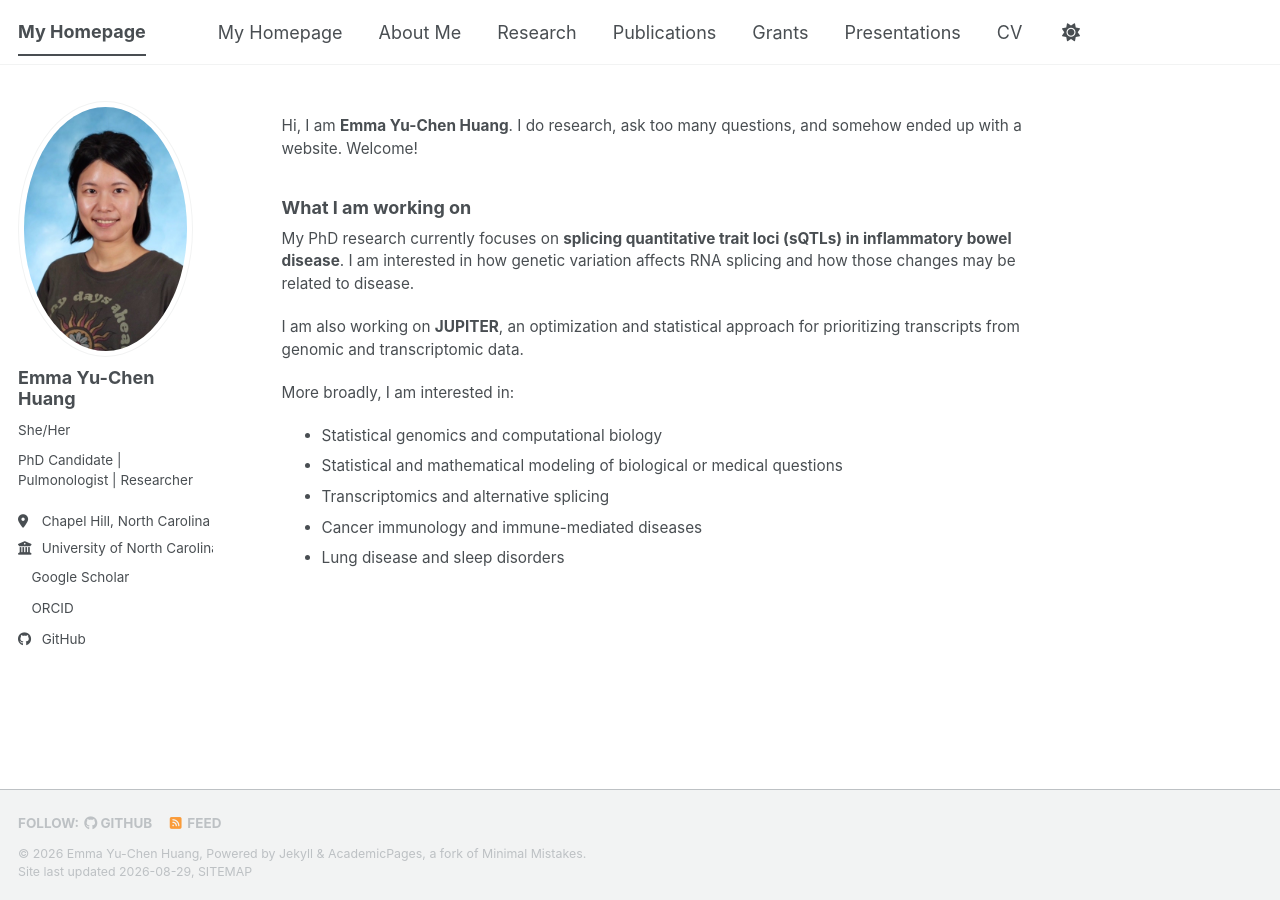
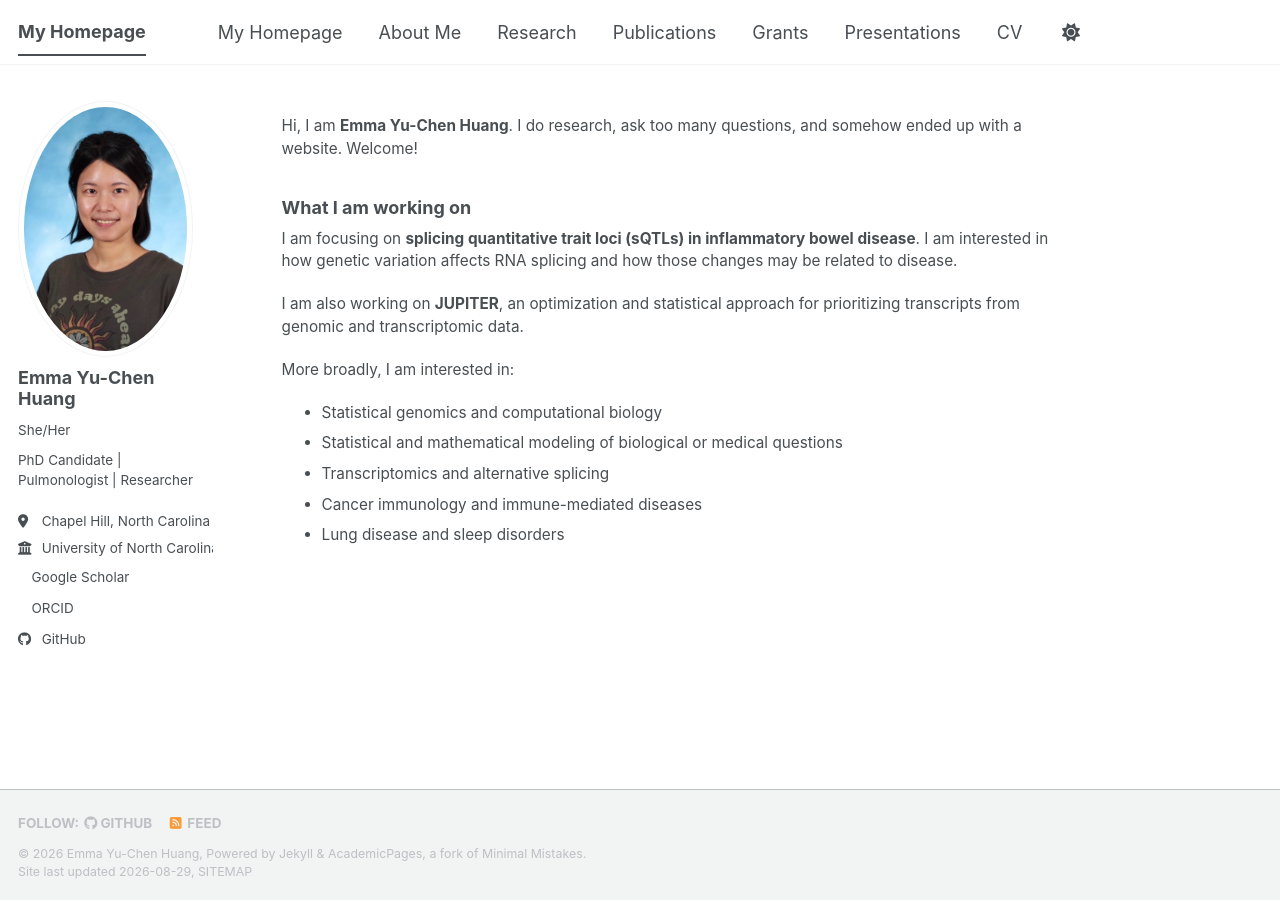
Before and after one commit to yuchen-hahaha/yuchen-hahaha.github.io, a Jekyll site: the page built from index.md, in a window 1280 px wide. Built offline with Jekyll 4.4.1, drawn with Linux system fonts in a browser that asks for light colours; a style sheet for code colours, icons or effects is not loaded.

Commit message:
Clarify research focus on sQTLs
Rephrase sentence for clarity in research focus.

```diff
--- a/index.md
+++ b/index.md
@@ -10,7 +10,7 @@ Hi, I am **Emma Yu-Chen Huang**. I do research, ask too many questions, and some
 
 ### What I am working on
 
-My PhD research currently focuses on **splicing quantitative trait loci (sQTLs) in inflammatory bowel disease**. I am interested in how genetic variation affects RNA splicing and how those changes may be related to disease.
+I am focusing on **splicing quantitative trait loci (sQTLs) in inflammatory bowel disease**. I am interested in how genetic variation affects RNA splicing and how those changes may be related to disease.
 
 I am also working on **JUPITER**, an optimization and statistical approach for prioritizing transcripts from genomic and transcriptomic data.
 
```
